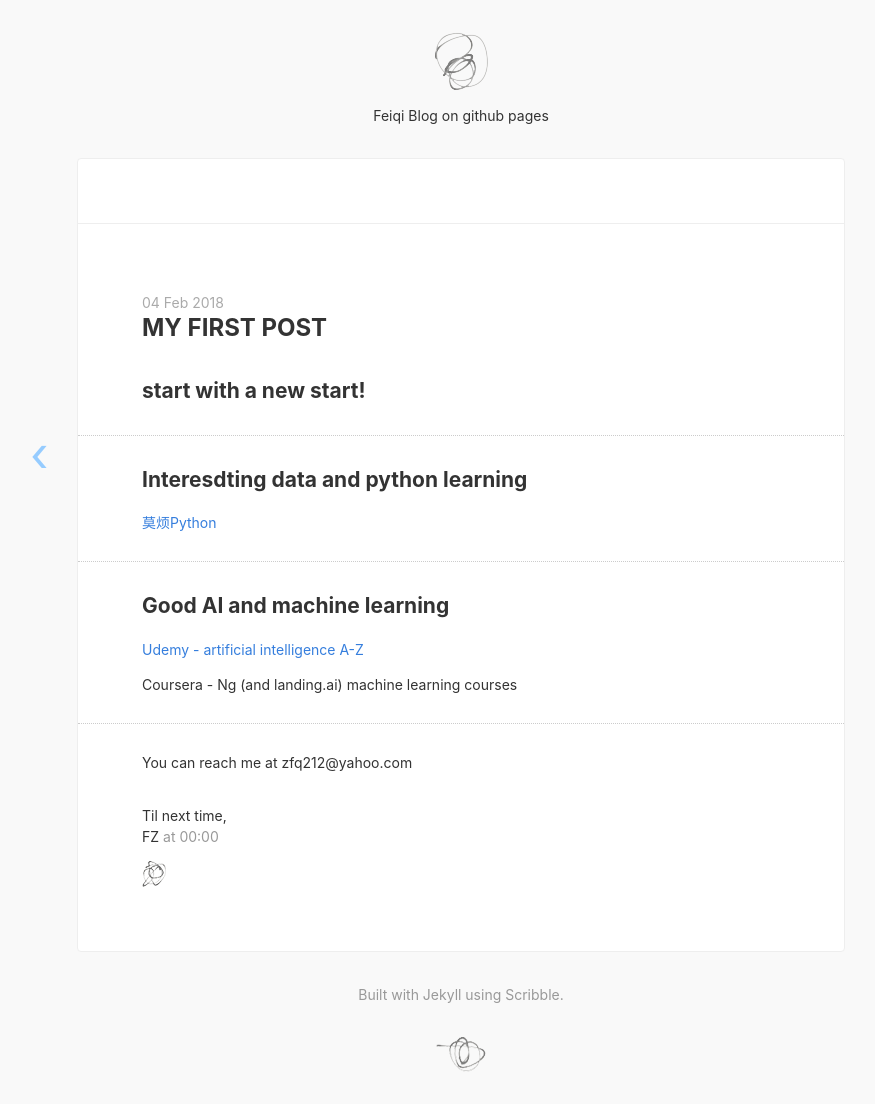
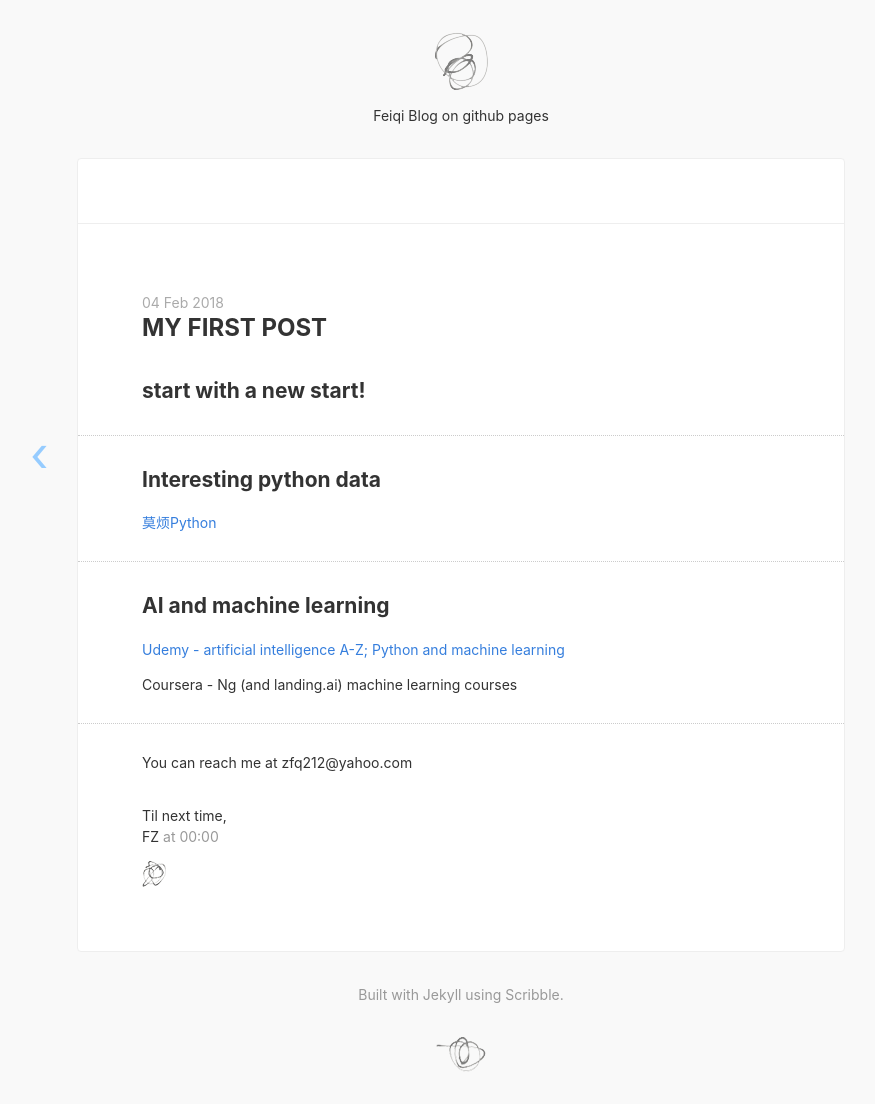
Before and after one commit to zfq212git/zfq212git.github.io, a Jekyll site: the page built from _posts/2018-02-04-test1-firstPost.md, in a window 1280 px wide. Shown: the whole page, without its empty margins (179-1054 px from the left). Built offline with Jekyll 4.4.1, drawn with Linux system fonts in a browser that asks for light colours; nearby versions of some CDN libraries.

Commit message:
Update 2018-02-04-test1-firstPost.md

```diff
--- a/_posts/2018-02-04-test1-firstPost.md
+++ b/_posts/2018-02-04-test1-firstPost.md
@@ -6,15 +6,15 @@ Time: 2018-02-04 18:30:29
 ## start with a new start!
 
 ---
-## Interesdting data and python learning
+## Interesting python data
 
 [莫烦Python](https://morvanzhou.github.io/)
 
 
 ---
-## Good AI and machine learning
+## AI and machine learning
 
-[Udemy - artificial intelligence A-Z](https://www.udemy.com/home/my-courses/learning/)
+[Udemy - artificial intelligence A-Z; Python and machine learning](https://www.udemy.com/home/my-courses/learning/)
 
 Coursera - Ng (and landing.ai) machine learning courses
 
```
